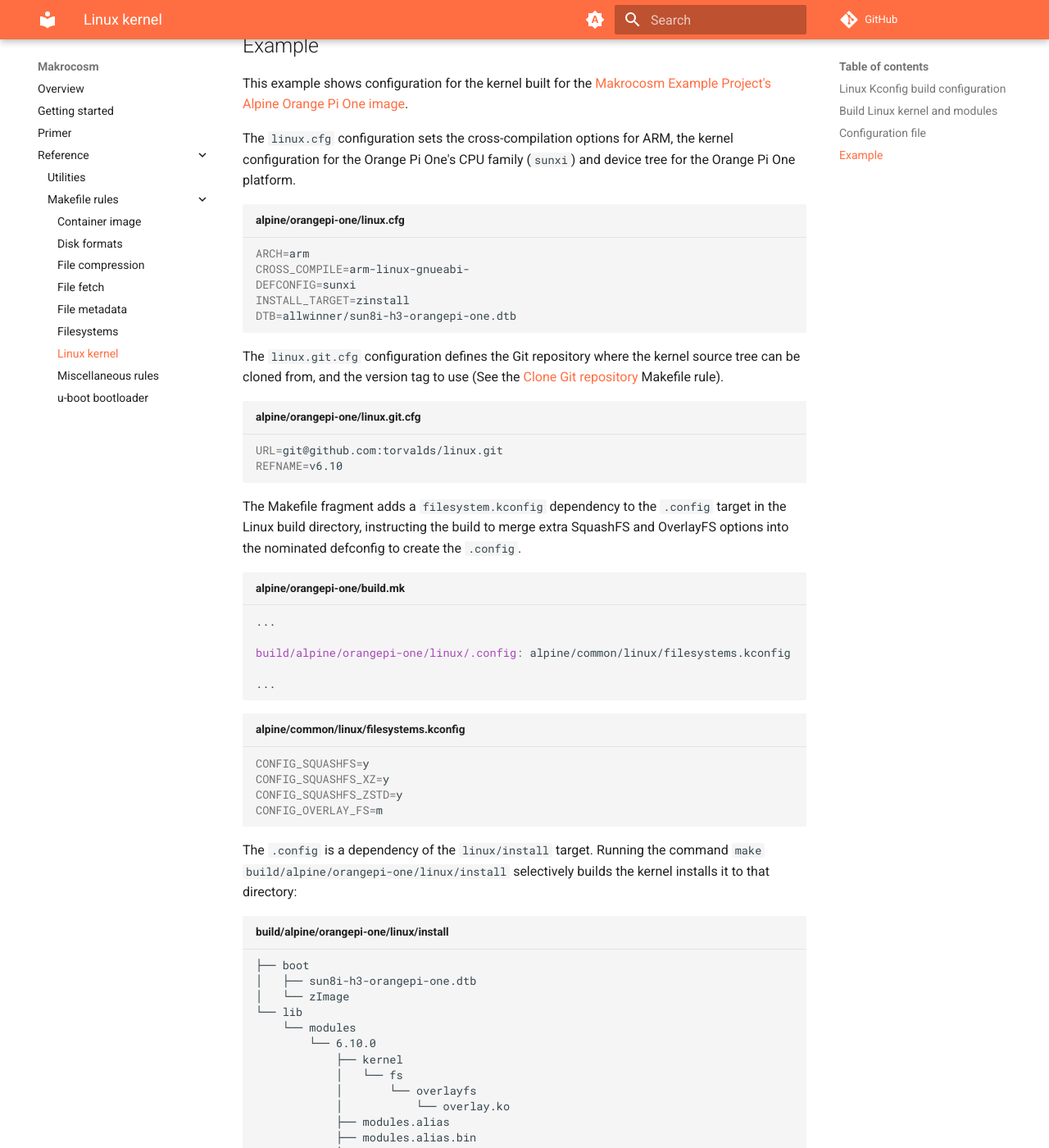
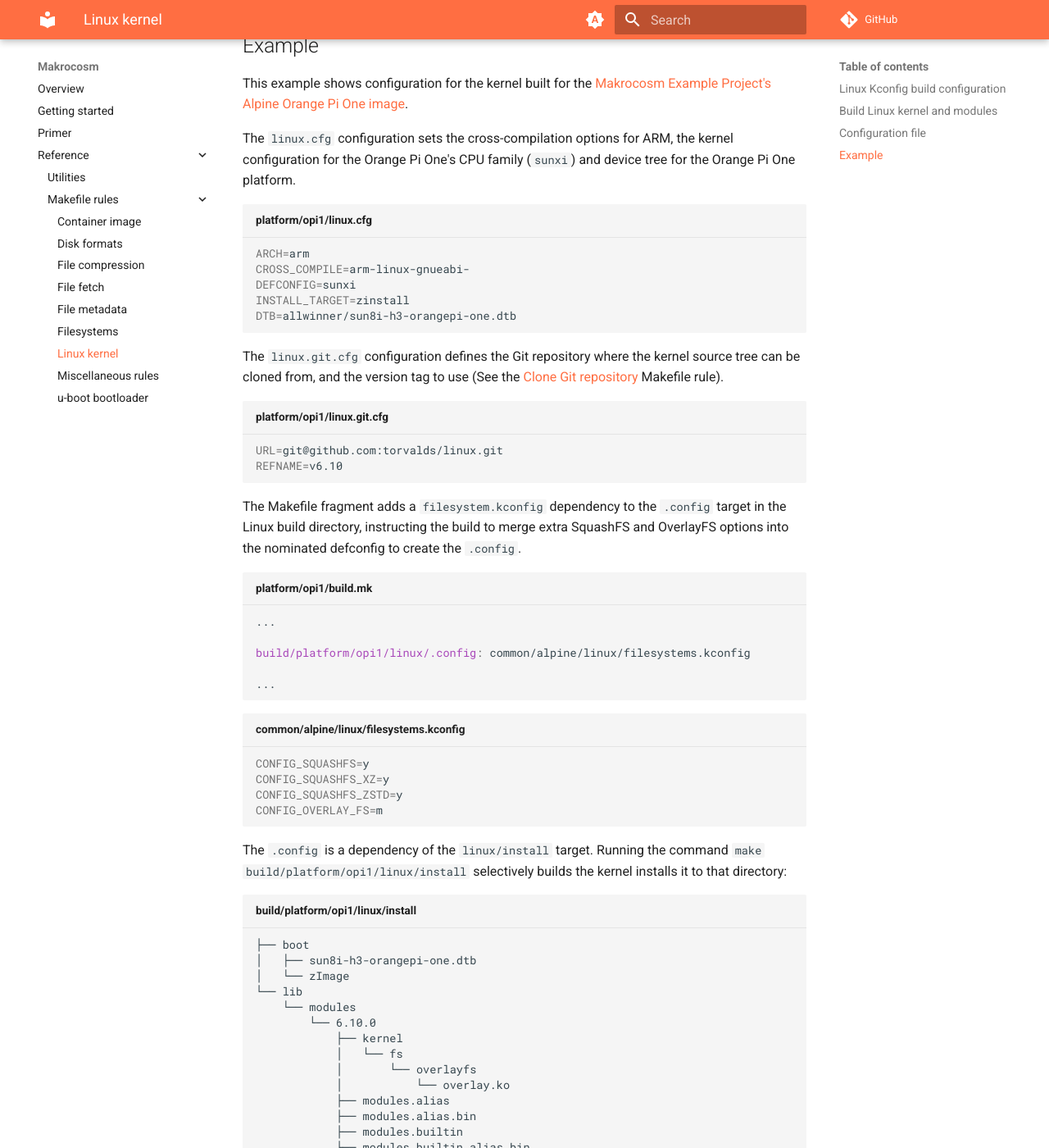
Before and after one commit to makrocosm/makrocosm, an MkDocs documentation site: the page built from docs/reference/makefile-rules/linux.md, in a window 1280 px wide and 1400 px high, scrolled down 1990 px. Shown: the whole window at 82% size. Built offline with MkDocs 1.6.1 and Material for MkDocs 9.7.7, drawn with Linux system fonts in a browser that asks for light colours; comment, search, counter and statistics services are not loaded.

Commit message:
docs: updated references to Makrocosm Example Project
The MEP has been restructured, so change some paths in docs to reflect
that.

````diff
--- a/docs/reference/makefile-rules/linux.md
+++ b/docs/reference/makefile-rules/linux.md
@@ -84,13 +84,13 @@ The following options are valid in the `${dir}/linux.cfg` configuration file.
 ## Example
 
 This example shows configuration for the kernel built for the
-[Makrocosm Example Project's Alpine Orange Pi One image](https://github.com/makrocosm/example-project/tree/main/alpine/orangepi-one).
+[Makrocosm Example Project's Alpine Orange Pi One image](https://github.com/makrocosm/example-project/tree/main/platform/opi1).
 
 The `linux.cfg` configuration sets the cross-compilation options for ARM,
 the kernel configuration for the Orange Pi One's CPU family (`sunxi`) and
 device tree for the Orange Pi One platform.
 
-```sh title="alpine/orangepi-one/linux.cfg"
+```sh title="platform/opi1/linux.cfg"
 ARCH=arm
 CROSS_COMPILE=arm-linux-gnueabi-
 DEFCONFIG=sunxi
@@ -102,7 +102,7 @@ The `linux.git.cfg` configuration defines the Git repository where the kernel
 source tree can be cloned from, and the version tag to use
 (See the [Clone Git repository](file-fetch.md#clone-git-repository) Makefile rule).
 
-```sh title="alpine/orangepi-one/linux.git.cfg"
+```sh title="platform/opi1/linux.git.cfg"
 URL=git@github.com:torvalds/linux.git
 REFNAME=v6.10
 ```
@@ -112,15 +112,15 @@ The Makefile fragment adds a `filesystem.kconfig` dependency to the
 extra SquashFS and OverlayFS options into the nominated defconfig to create
 the `.config`.
 
-```make title="alpine/orangepi-one/build.mk"
+```make title="platform/opi1/build.mk"
 ...
 
-build/alpine/orangepi-one/linux/.config: alpine/common/linux/filesystems.kconfig
+build/platform/opi1/linux/.config: common/alpine/linux/filesystems.kconfig
 
 ...
 ```
 
-```sh title="alpine/common/linux/filesystems.kconfig"
+```sh title="common/alpine/linux/filesystems.kconfig"
 CONFIG_SQUASHFS=y
 CONFIG_SQUASHFS_XZ=y
 CONFIG_SQUASHFS_ZSTD=y
@@ -128,10 +128,10 @@ CONFIG_OVERLAY_FS=m
 ```
 
 The `.config` is a dependency of the `linux/install` target.
-Running the command `make build/alpine/orangepi-one/linux/install` selectively
+Running the command `make build/platform/opi1/linux/install` selectively
 builds the kernel installs it to that directory:
 
-``` title="build/alpine/orangepi-one/linux/install"
+``` title="build/platform/opi1/linux/install"
 ├── boot
 │   ├── sun8i-h3-orangepi-one.dtb
 │   └── zImage
````
Also changed, not shown: docs/index.md (+3 -3 lines), docs/reference/makefile-rules/container-image.md (+6 -6 lines).
